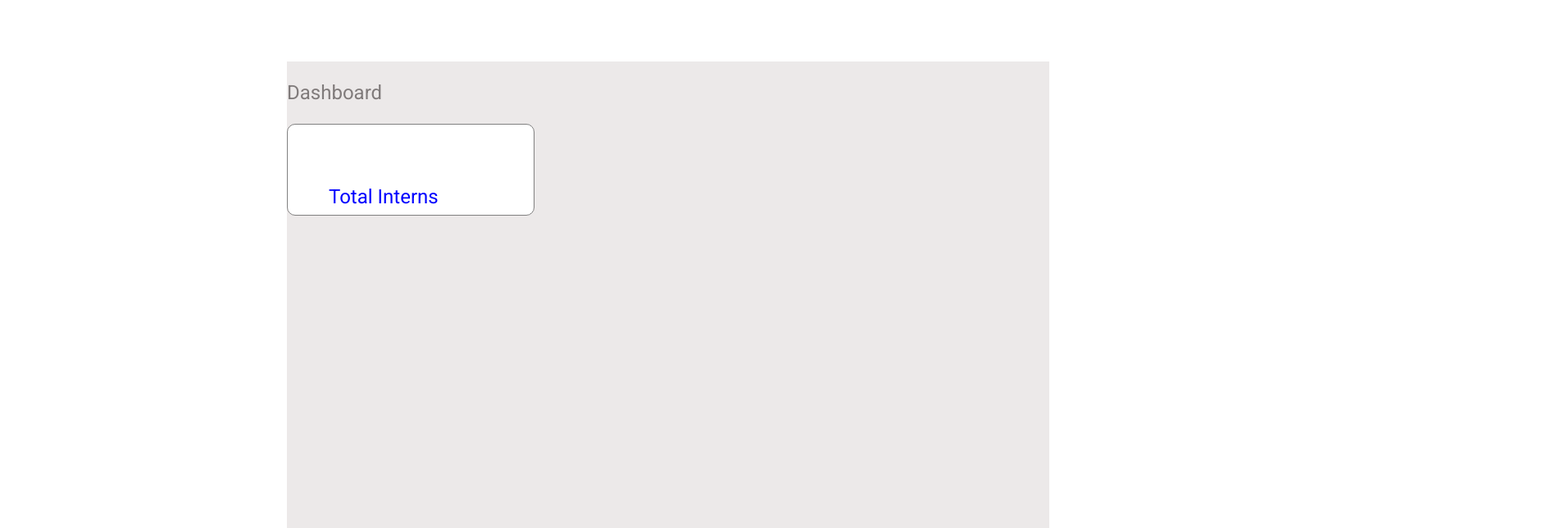
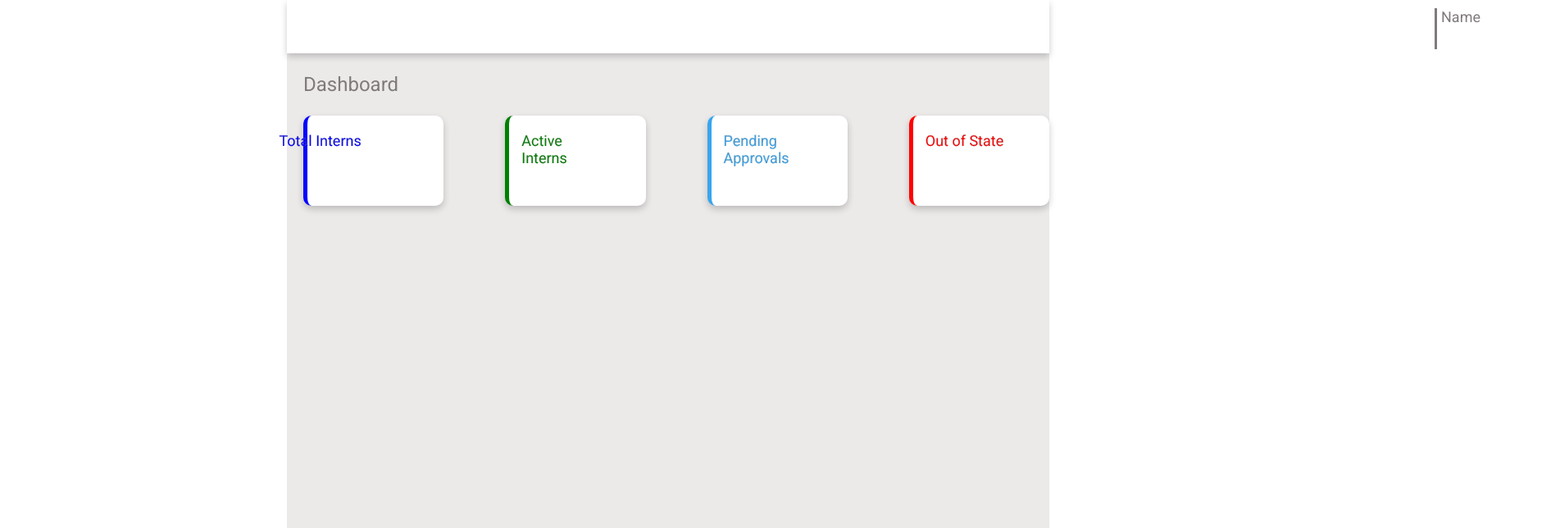
Before and after one commit to JarrenJ/SE-Internship-Management-System, a React (Create React App) app: page /Dashboard in a window 1280 px wide. Shown: the top 644 px of the page at 82% size, 1903 px wide, since content can reach past the window. Built offline with nearby package versions, Linux system fonts and the light colour scheme.

Commit message:
FIrst 4 buttoms

```diff
--- a/src/pages/Dashboard/dashboard.css
+++ b/src/pages/Dashboard/dashboard.css
@@ -4,11 +4,38 @@
     color: rgb(128, 123, 123);
     font-size:x-large;
     height: 1000px;
+    display: flex;
+    flex-direction: column;
+
+
 
 }
+.dashboard__container > p{
+    margin-left: 20px;
+}
 .dashboard__Header{
-    height: 75px;
+    height: 65px;
     background-color: var(--white);
+    box-shadow: 0 4px 8px 0 rgba(0,0,0,0.2);
+
+}
+.Header_Namebox{
+    height: 50px;
+    width: 150px;
+    margin-left: 1400px;
+    border-left: 3px solid;
+
+}
+.Header_Namebox > p{
+    margin-top: 10px;
+    margin-left: 5px;
+    font-size:large;
+
+}
+.Button_box{
+    display: flex;
+    flex-direction: row;
+    width: 100%;
 
 }
 .dashboard__Button1{
@@ -16,8 +43,69 @@
     color: blue;
     background-color: var(--white);
     padding: 50px;
-    width: 200px;
-    border: 1px solid gray;
+    width: 150px;
     border-radius: 10px;
+    margin-left: 20px;
+    text-align: center;
+    vertical-align: middle;
+    box-shadow: 0 4px 8px 0 rgba(0,0,0,0.2);
+    border-left: 5px solid;
+}
+.dashboard__Button1 > p {
+    margin-top: -30px;
+    margin-left: -135px;
+    font-size:large;
+    -webkit-text-stroke: .2px gray;
+}
+.dashboard__Button2{
+    height: 10px;
+    color: green;
+    background-color: var(--white);
+    padding: 50px;
+    width: 150px;
+    border-radius: 10px;
+    margin-left: 75px;
+    box-shadow: 0 4px 8px 0 rgba(0,0,0,0.2);
+    border-left: 5px solid;
 
 }
+.dashboard__Button2 > p {
+    margin-top: -30px;
+    margin-left: -35px;
+    font-size:large;
+    -webkit-text-stroke: .2px gray;
+}
+.dashboard__Button3{
+    height: 10px;
+    color: rgb(55, 165, 238);
+    background-color: var(--white);
+    padding: 50px;
+    width: 150px;
+    border-radius: 10px;
+    margin-left: 75px;
+    box-shadow: 0 4px 8px 0 rgba(0,0,0,0.2);
+    border-left: 5px solid;
+}
+.dashboard__Button3 > p {
+    margin-top: -30px;
+    margin-left: -35px;
+    font-size:large;
+    -webkit-text-stroke: .2px gray;
+}
+.dashboard__Button4{
+    height: 10px;
+    color: red;
+    background-color: var(--white);
+    padding: 50px;
+    width: 150px;
+    border-radius: 10px;
+    margin-left: 75px;
+    box-shadow: 0 4px 8px 0 rgba(0,0,0,0.2);
+    border-left: 5px solid;
+}
+.dashboard__Button4 > p {
+    margin-top: -30px;
+    margin-left: -35px;
+    font-size:large;
+    -webkit-text-stroke: .2px gray;
+}
--- a/src/pages/Dashboard/dashboard.jsx
+++ b/src/pages/Dashboard/dashboard.jsx
@@ -5,11 +5,19 @@ import "../../colors.css"
 export function Dashboard() {
     return (
         <div className="dashboard__container">
-            <div className="dashboard__Header"></div>
+            <div className="dashboard__Header"> <div className="Header_Namebox"> <p>Name</p></div> </div>
             <p>Dashboard</p>
+            <div className="Button_box" >
             <div className="dashboard__Button1">
-            <p>Total Interns</p>
-            </div>
+            <p>Total Interns</p> </div>
+            <div className="dashboard__Button2">
+            <p>Active Interns</p> </div>
+            <div className="dashboard__Button3">
+            <p>Pending Approvals</p> </div>
+            <div className="dashboard__Button4">
+            <p>Out of State</p> </div></div>
+
+
         </div>
 
     )
```
